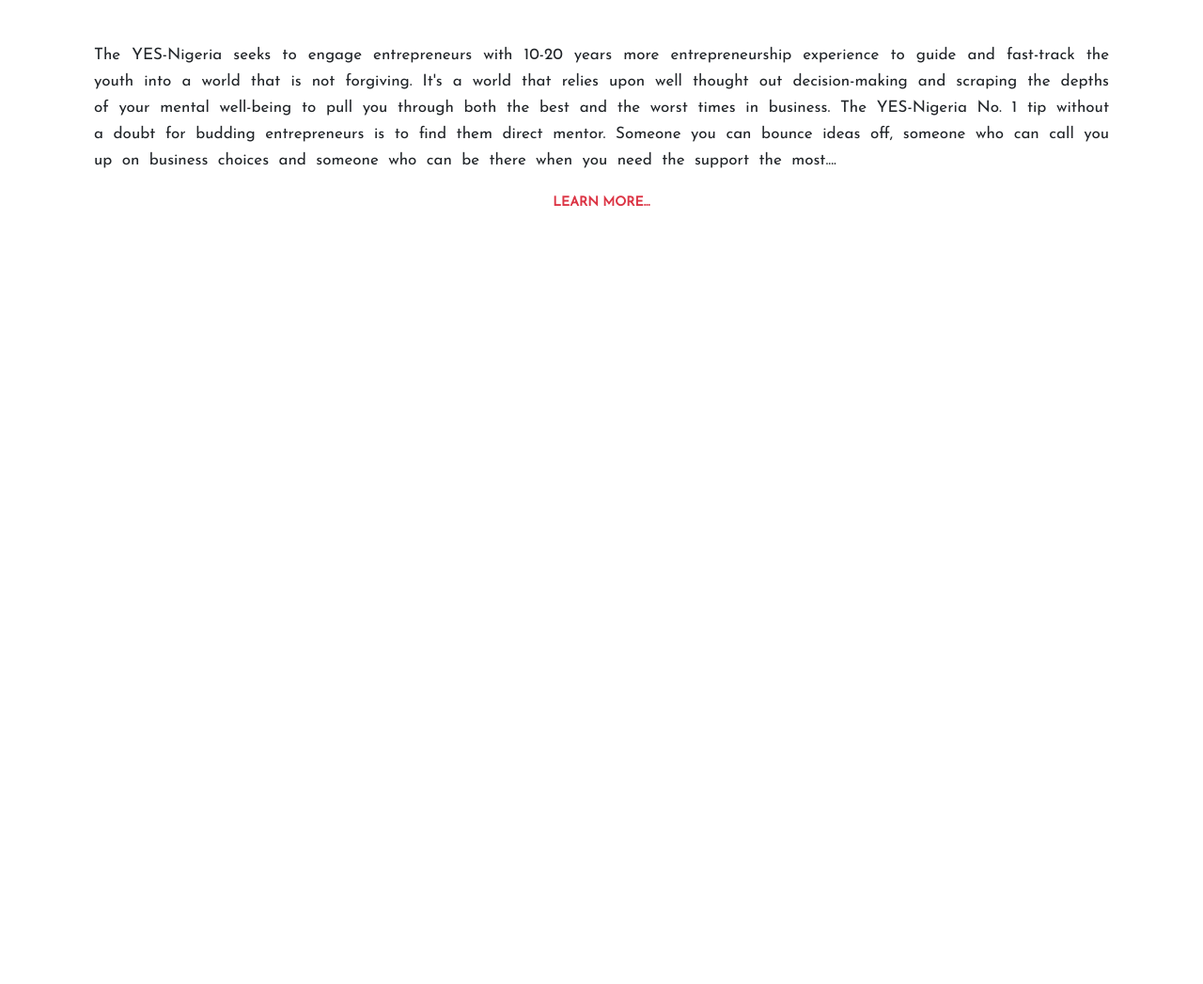
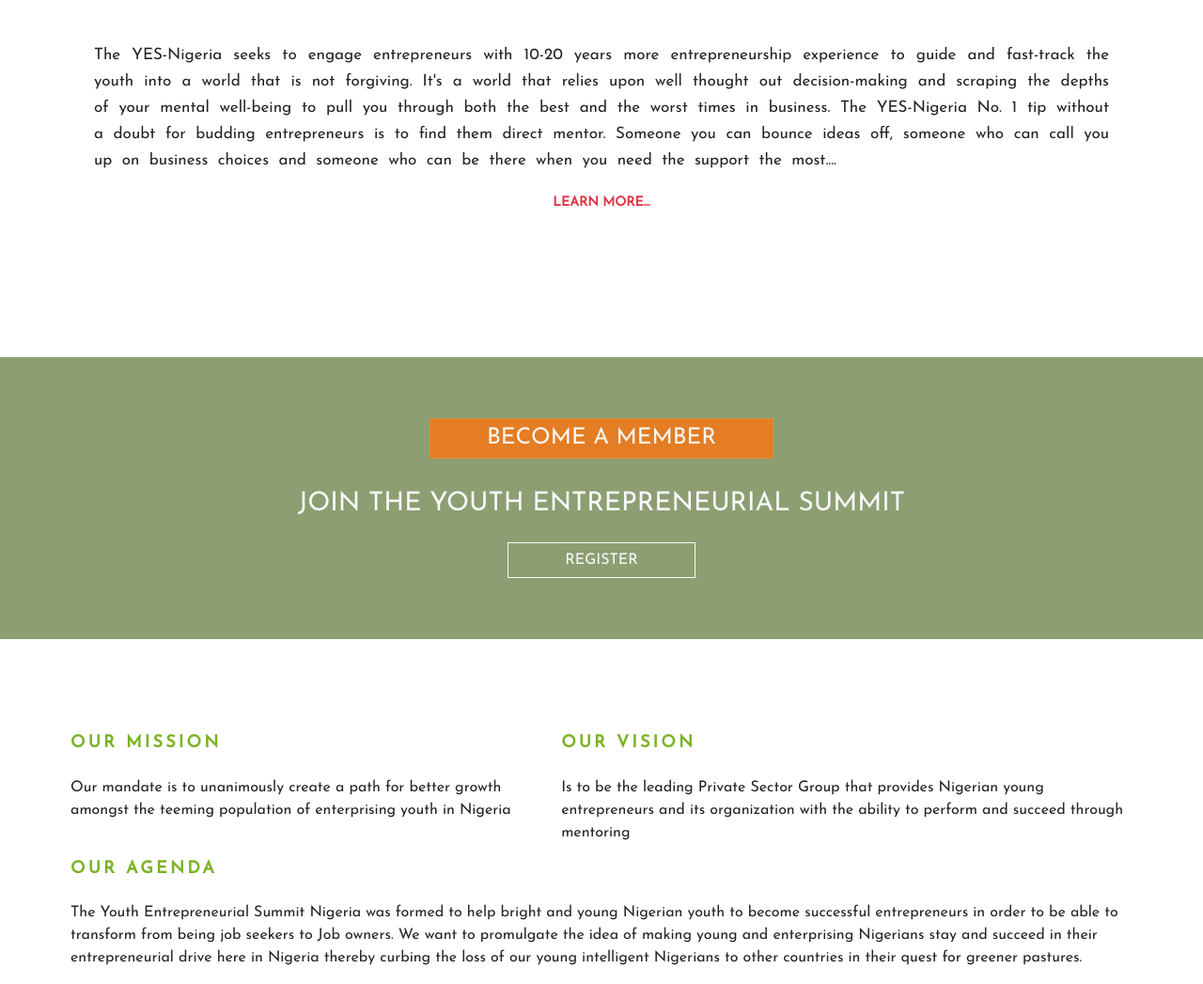
Before and after one commit to davidobodo/yesNigeria, a plain HTML site: page figma.html in a window 1280 px wide. Shown: the part 1106-2153 px from the top of the page at 94% size. Before the commit the page ends 1336 px from the top, so only its background shows below. Drawn offline with Linux system fonts and the light colour scheme.

Commit message:
done with vision mission and agenda

```diff
--- a/figma.css
+++ b/figma.css
@@ -110,3 +110,30 @@
 	font-size:14px;
 	line-height: 29px;
 }
+
+.become_a_member{
+	background: linear-gradient(0deg, rgba(54,85,7,0.57), rgba(54,85,7,0.57));
+	height: 300px;
+	margin: 150px 0 100px;
+}
+
+.become_a_member h4{
+	padding:6px 60px 6px 60px;
+}
+
+.become_a_member button{
+	width: 200px;
+}
+
+.mission_vission_agenda{
+	margin: 0 75px;
+}
+
+.mission_vission_agenda h4{
+	color:#7AB324;
+	font-size: 18px;
+    font-weight: bold;
+    letter-spacing: 0.2rem;
+    margin-bottom: 1.5rem;
+
+}
--- a/figma.html
+++ b/figma.html
@@ -41,6 +41,29 @@
 			<p>The YES-Nigeria seeks to engage entrepreneurs with 10-20 years more entrepreneurship experience to guide and fast-track the youth into a world that is not forgiving. It's a world that relies upon well thought out decision-making and scraping the depths of your mental well-being to pull you through both the best and the worst times in business. The YES-Nigeria No. 1 tip without a doubt for budding entrepreneurs is to find them direct mentor. Someone you can bounce ideas off, someone who can call you up on business choices and someone who can be there when you need the support the most....</p>
 			<a href="#" class="text-center text-danger d-block font-weight-bold">LEARN MORE...</a>
 		</div>
+
+		<div class="become_a_member d-flex flex-column justify-content-center align-items-center">
+			<h4 class="text-light my_orange">BECOME A MEMBER</h4>
+			<h3 class="text-light my-4">JOIN THE YOUTH ENTREPRENEURIAL SUMMIT</h3>
+			<button type="button" class="btn btn-outline-light rounded-0">REGISTER</button>
+		</div>
+
+		<div class="mission_vission_agenda">
+			<div class="d-flex">
+				<div>
+					<h4>OUR MISSION</h4>
+					<p> Our mandate is to unanimously create a path for better growth amongst the teeming population of enterprising youth in Nigeria</p>
+				</div>
+				<div class="ml-5">
+					<h4>OUR VISION</h4>
+					<p>Is to be the leading Private Sector Group that provides Nigerian young entrepreneurs and its organization with the ability to perform and succeed through mentoring</p>
+				</div>
+			</div>
+			<div>
+				<h4>OUR AGENDA</h4>
+				<p> The Youth Entrepreneurial Summit Nigeria was formed to help bright and young Nigerian youth to become successful entrepreneurs in order to be able to transform from being job seekers to Job owners. We want to promulgate the idea of making young and enterprising Nigerians stay and succeed in their entrepreneurial drive here in Nigeria thereby curbing the loss of our young intelligent Nigerians to other countries in their quest for greener pastures. </p>
+			</div>
+		</div>
 	</div>
 
 </body>
```
